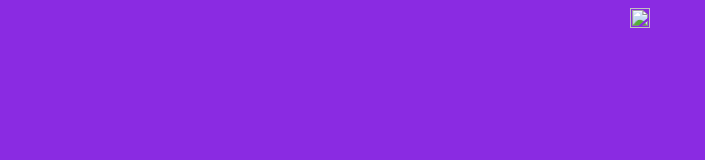
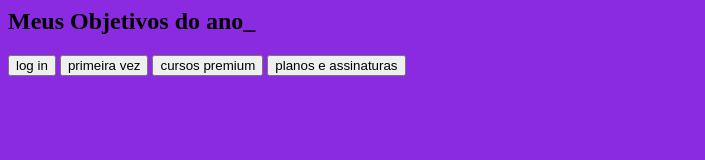
Before and after one commit to FABRICELOU/JUJUBA1, a plain HTML site: page index.html in a window 1280 px wide. Shown: the whole page, without its empty margins (0-705 px from the left). Drawn offline with Linux system fonts and the light colour scheme.

Commit message:
trabalho do dia 5

```diff
--- a/index.html
+++ b/index.html
@@ -8,6 +8,14 @@
     <link rel="stylesheet" href="stily.css">
 </head>
 <body>
-    <center><img class= "img" src=./img/rabisco art.atack.png" alt=""></center>
+    <section class="conteudo-principal">
+        <h2 class="titulo-principal">Meus Objetivos do ano_</h2>
+<div class="botoes">
+        <button class="botao">log in</button>
+        <button class="botao">primeira vez</button>
+        <button class="botao">cursos premium</button>
+        <button class="botao">planos e assinaturas</button>
+ </div>
+</section>
 </body>
 </html>
```
